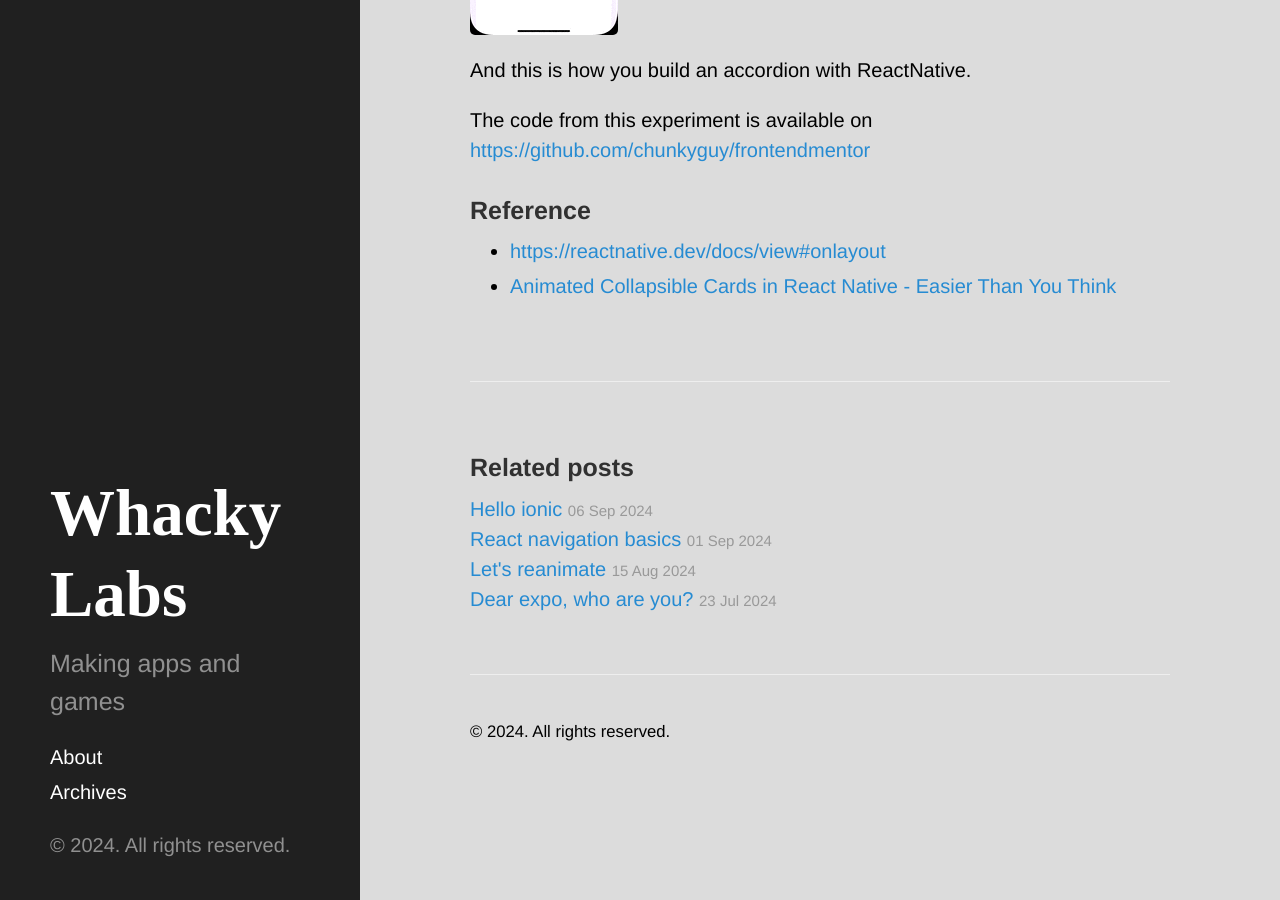
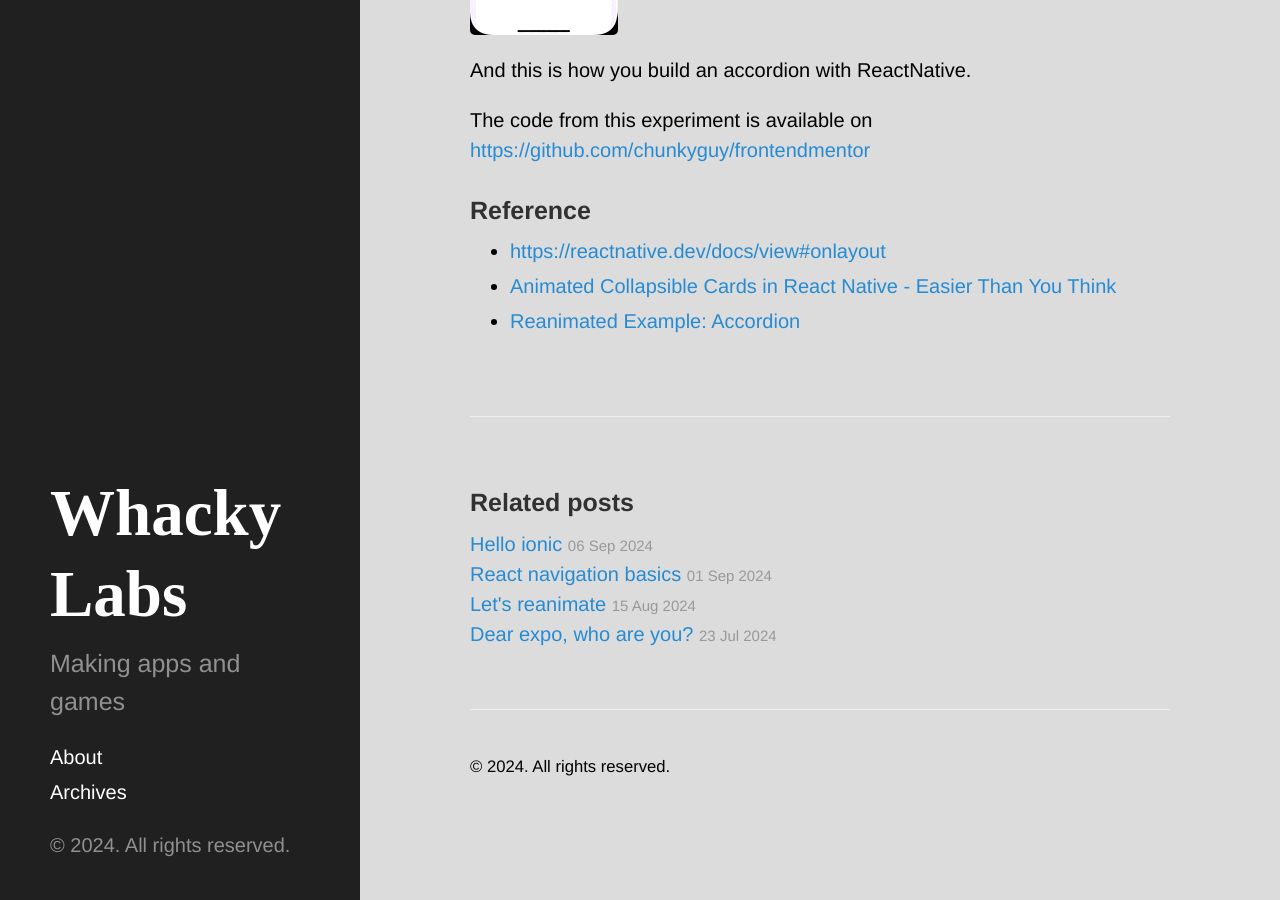
Before and after one commit to chunkyguy/chunkyguy.github.io, a Jekyll site: the page built from _posts/2024-10-17-how-to-make-an-accordion-with-reactnative.md, in a window 1280 px wide and 900 px high, scrolled down 11315 px. Built offline with Jekyll 4.4.1, drawn with Linux system fonts in a browser that asks for light colours.

Commit message:
Update 2024-10-17-how-to-make-an-accordion-with-reactnative.md

```diff
--- a/_posts/2024-10-17-how-to-make-an-accordion-with-reactnative.md
+++ b/_posts/2024-10-17-how-to-make-an-accordion-with-reactnative.md
@@ -297,3 +297,4 @@ The code from this experiment is available on [https://github.com/chunkyguy/fron
 ### Reference
 - [https://reactnative.dev/docs/view#onlayout](https://reactnative.dev/docs/view#onlayout)
 - [Animated Collapsible Cards in React Native - Easier Than You Think](https://youtu.be/NzrJJLSbWf8?si=W1uXuSHyIWVEeWWE)
+- [Reanimated Example: Accordion](https://docs.swmansion.com/react-native-reanimated/examples/accordion/)
```
